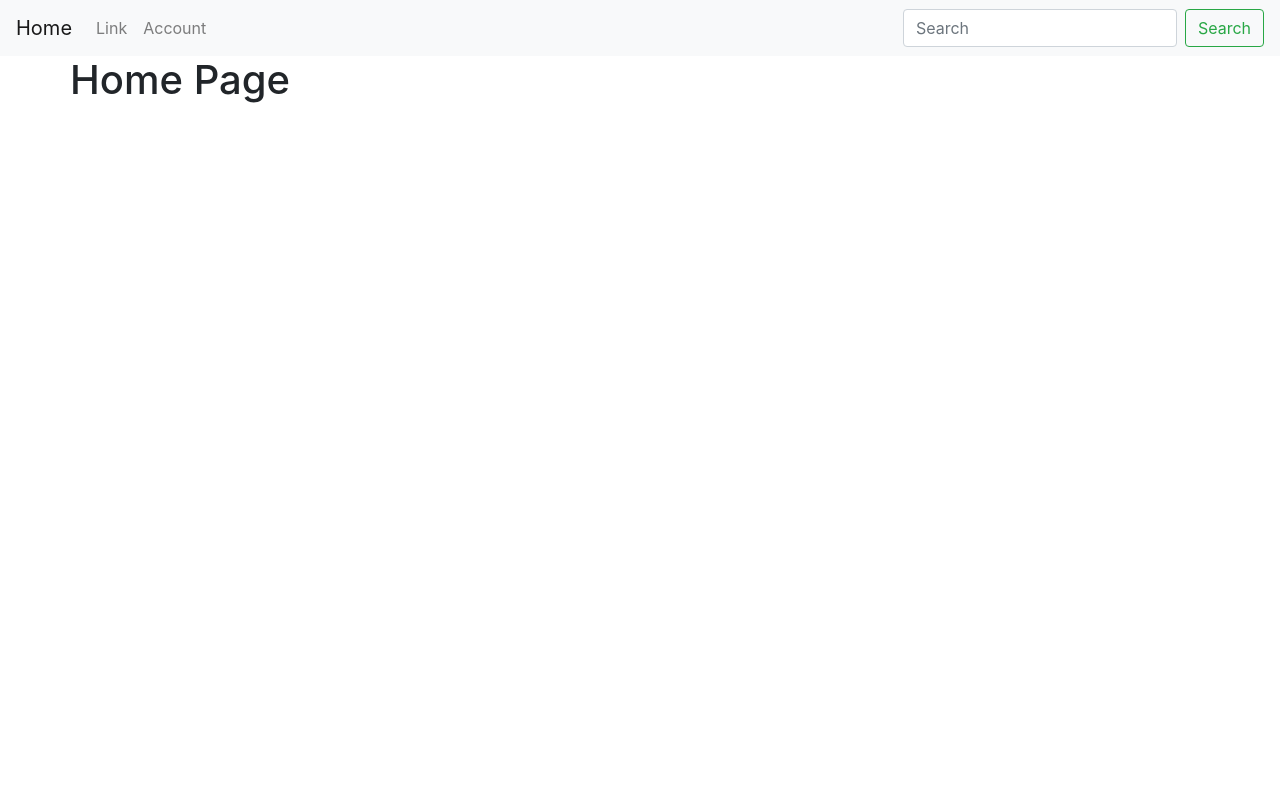
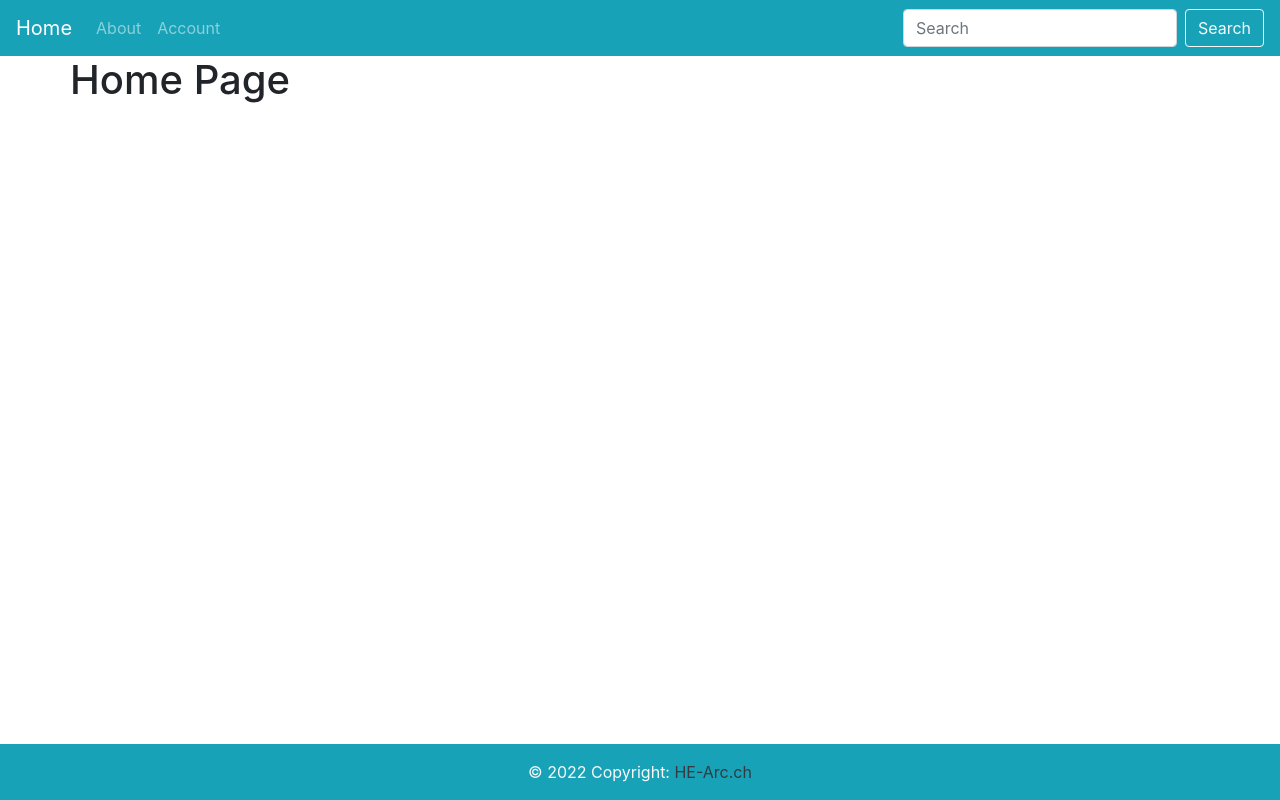
Before and after one commit to ThePension/AWb-g3-ForMax, a PHP site: page / in a window 1280 px wide. Run offline with PHP 8.4, Linux system fonts and the light colour scheme.

Commit message:
Adding sticky footer

```diff
--- a/forMax/app/views/partials/footer.php
+++ b/forMax/app/views/partials/footer.php
@@ -1,5 +1,14 @@
 
             </div>
         </main>
+
+        <footer class="bg-info text-center text-lg-start fixed-bottom">
+            <!-- Copyright -->
+            <div class="text-center p-3 text-light">
+                © 2022 Copyright:
+                <a class="text-dark text-light" href="https://he-arc.ch">HE-Arc.ch</a>
+            </div>
+            <!-- Copyright -->
+        </footer>
     </body>
 </html>
--- a/forMax/app/views/partials/nav.php
+++ b/forMax/app/views/partials/nav.php
@@ -1,6 +1,6 @@
 <!-- based on : https://getbootstrap.com/docs/4.0/components/navbar/ -->
 
-<nav class="navbar navbar-expand-lg navbar-light bg-light">
+<nav class="navbar navbar-expand-lg navbar-dark bg-info">
   <a class="navbar-brand" href="#">Home</a>
   <button class="navbar-toggler" type="button" data-toggle="collapse" data-target="#navbarSupportedContent" aria-controls="navbarSupportedContent" aria-expanded="false" aria-label="Toggle navigation">
     <span class="navbar-toggler-icon"></span>
@@ -9,7 +9,7 @@
   <div class="collapse navbar-collapse" id="navbarSupportedContent">
     <ul class="navbar-nav mr-auto">
       <li class="nav-item">
-        <a class="nav-link" href="/about">Link</a>
+        <a class="nav-link" href="/about">About</a>
       </li>
 
       <li class="nav-item">
@@ -18,7 +18,7 @@
     </ul>
     <form class="form-inline my-2 my-lg-0">
       <input class="form-control mr-sm-2" type="search" placeholder="Search" aria-label="Search">
-      <button class="btn btn-outline-success my-2 my-sm-0" type="submit">Search</button>
+      <button class="btn btn-outline-light my-2 my-sm-0" type="submit">Search</button>
     </form>
   </div>
 </nav>
--- a/forMax/config.php
+++ b/forMax/config.php
@@ -14,6 +14,6 @@ return [
   // if your app is not in the server's /, decomment and adapt
   // (then you MUST use relative URLs everywhere)
 
-  'install_prefix' => 'AW_2/awb-g3-formax/forMax', // Théo
+  // 'install_prefix' => 'AW_2/awb-g3-formax/forMax', // Théo
   'install_prefix' => 'awb-g3-formax/forMax', // Nicolas
 ];
```
Also changed, not shown: dump.sql (+7 -0 lines).
